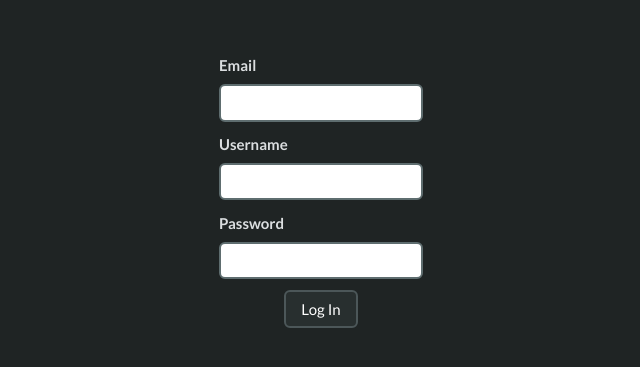
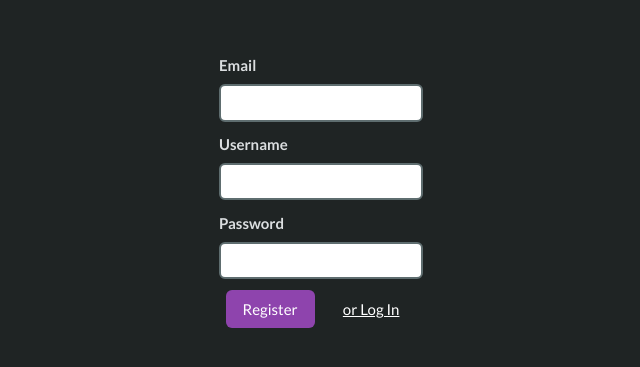
Before and after one commit to weaver-pbp/weaver-frontend, a React (Create React App) app: page /register in a window 1280 px wide. Shown: the part 209-576 px from the top of the page, without its empty margins (319-959 px from the left). Built offline with nearby package versions, Linux system fonts and the light colour scheme; no server answers.

Commit message:
Add links to login and register from both pages.

```diff
--- a/src/site/login/Login.tsx
+++ b/src/site/login/Login.tsx
@@ -3,7 +3,7 @@ import { connect } from "react-redux";
 import { AppDispatch, AppState } from "redux/store";
 import * as authActions from "redux/auth/actions";
 import styles from "./Login.module.scss";
-import { Redirect } from "react-router-dom";
+import { Link, Redirect } from "react-router-dom";
 import useLoggedIn from "hooks/loggedIn";
 import { Error, ErrorCode } from "utils/error";
 
@@ -73,11 +73,16 @@ const Login: React.FC<LoginProps> = (props) => {
                     )}
                 </div>
             </div>
-            <div className="field">
+            <div className="field is-grouped">
                 <div className="control">
                     <button className="button" onClick={tryLogin}>
                         Log In
                     </button>
+                </div>
+                <div className="control">
+                    <Link to="/register" className="button is-text">
+                        or Register
+                    </Link>
                 </div>
             </div>
         </div>
--- a/src/site/register/Register.tsx
+++ b/src/site/register/Register.tsx
@@ -3,7 +3,7 @@ import { connect } from "react-redux";
 import { AppDispatch, AppState } from "redux/store";
 import * as authActions from "redux/auth/actions";
 import styles from "./Register.module.scss";
-import { Redirect } from "react-router-dom";
+import { Link, Redirect } from "react-router-dom";
 import useLoggedIn from "hooks/loggedIn";
 import { Error, ErrorCode } from "utils/error";
 
@@ -87,11 +87,16 @@ const Register: React.FC<RegisterProps> = (props) => {
                     )}
                 </div>
             </div>
-            <div className="field">
+            <div className="field is-grouped">
                 <div className="control">
-                    <button className="button" onClick={tryRegister}>
-                        Log In
+                    <button className="button is-primary" onClick={tryRegister}>
+                        Register
                     </button>
+                </div>
+                <div className="control">
+                    <Link to="/login" className="button is-text">
+                        or Log In
+                    </Link>
                 </div>
             </div>
         </div>
```
